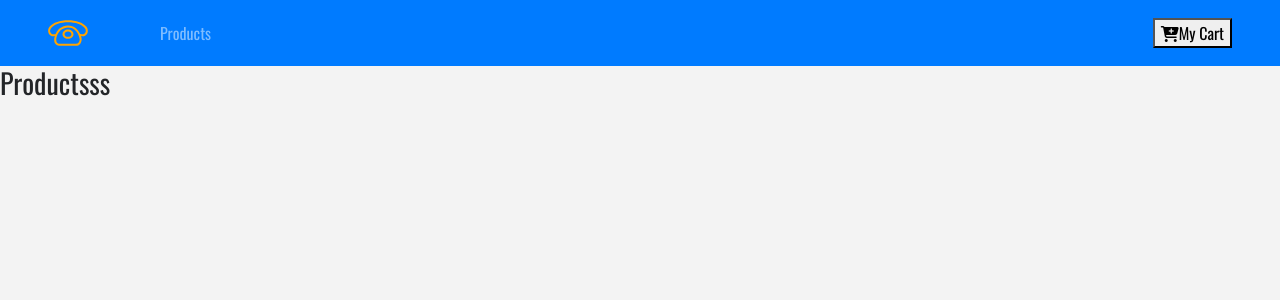
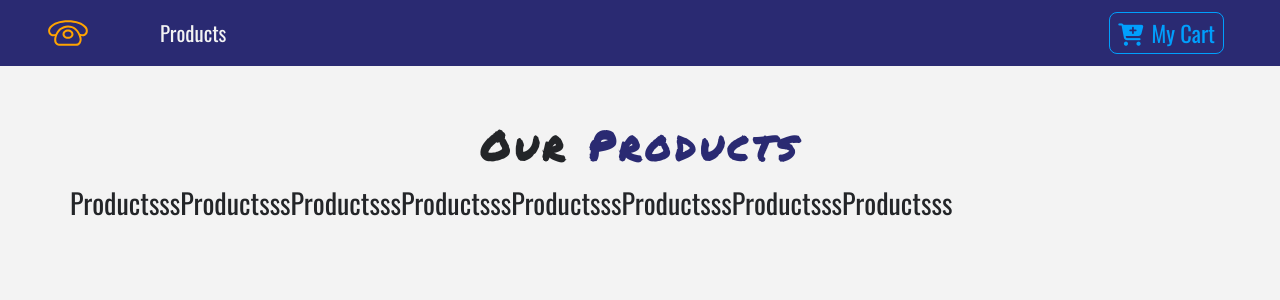
Before and after one commit to georgecctang/phone-e-commerce-project, a React (Create React App) app: page / in a window 1280 px wide. Shown: the top 300 px of the page. Built offline with nearby package versions, Linux system fonts and the light colour scheme.

Commit message:
style NavBar, create context

```diff
--- a/package.json
+++ b/package.json
@@ -11,6 +11,7 @@
     "react-dom": "^17.0.1",
     "react-router-dom": "^5.2.0",
     "react-scripts": "4.0.1",
+    "styled-components": "^5.2.1",
     "web-vitals": "^0.2.4"
   },
   "scripts": {
--- a/src/App.js
+++ b/src/App.js
@@ -1,4 +1,3 @@
-import logo from './logo.svg';
 import { Switch, Route } from 'react-router-dom';
 import './App.css';
 import 'bootstrap/dist/css/bootstrap.min.css';
@@ -9,6 +8,7 @@
 import Default from './components/Default';
 
 function App() {
+
   return (
     <>
       <Navbar />
--- a/src/components/Navbar.js
+++ b/src/components/Navbar.js
@@ -1,16 +1,54 @@
 import { Link } from 'react-router-dom';
 import logo from '../logo.svg';
+import styled from 'styled-components';
 
 export default function Navbar() {
   return (
-    <nav className="navbar navbar-expand-sm navbar-dark px-sm-5 bg-primary">
+    <NavWrapper className="navbar navbar-expand-sm navbar-dark px-sm-5">
       <Link to="/">
         <img src={logo} alt="store" className="navbar-brand" />
       </Link>
       <ul className="navbar-nav align-items-center">
-        <li className="nav-item ml-5"><Link to="/" className="nav-link">Products</Link></li>
+        <li className="nav-item ml-5"><Link to="/" className="nav-link">products</Link></li>
       </ul>
-      <Link to='/cart' className="ml-auto"><button><i className="fas fa-cart-plus"></i>My Cart</button></Link>
-    </nav>
+      <Link to='/cart' className="ml-auto">
+        <ButtonContainer>
+          <span className="mr-2">
+            <i className="fas fa-cart-plus" />
+          </span>
+          my cart
+        </ButtonContainer>
+      </Link>
+    </NavWrapper>
   )
 }
+
+const NavWrapper = styled.nav`
+  background: var(--mainBlue);
+  .nav-link {
+    color: var(--mainWhite)!important;
+    font-size: 1.3rem;
+    text-transform: capitalize;
+  }
+`
+
+
+const ButtonContainer = styled.button`
+  text-transform: capitalize;
+  font-size: 1.4rem;
+  background: transparent;
+  border: 0.05rem solid var(--lightBlue);
+  color: var(--lightBlue);
+  border-radius: 0.5rem;
+  padding: 0.2rem 0.5rem;
+  cursor: pointer;
+  margin: 0.2rem 0.5rem 0.2rem 0;
+  transition: all 0.5s ease-in-out;
+  &:hover{
+    background: var(--lightBlue);
+    color: var(--mainBlue);
+  }
+  &:focus{
+    outline: none;
+  }
+`
--- a/src/components/ProductList.js
+++ b/src/components/ProductList.js
@@ -1,7 +1,27 @@
 import Product from './Product';
+import Title from './Title';
+import {ProductConsumer} from '../context';
 
 export default function ProductList() {
+
+
   return (
-    <div><Product /></div>
+    <>
+      <div className="py-5">
+        <div className="container">
+          <Title name="our" title="products" />
+          <div className="row">
+            <ProductConsumer>
+              {value => {
+                return value.products.map(product => {
+                  return <Product key={product.id} />
+                })
+                }
+              }
+            </ProductConsumer>
+          </div>
+        </div>
+      </div>
+    </>
   )
 }
--- /dev/null
+++ b/src/components/Title.js
@@ -0,0 +1,15 @@
+
+export default function Title({name,title}) {
+
+  return (
+    <div className="row">
+      <div className="col-10 mx-auto my-2 text-center text-title">
+        <h1 className="text-capitalize font-weight-bold">
+          {name} <strong className="text-blue">{title}</strong>
+        </h1>
+      </div>
+    </div>
+
+  )
+
+}
--- /dev/null
+++ b/src/context.js
@@ -0,0 +1,33 @@
+import React, {useState } from 'react';
+import { storeProducts, detailProduct } from './data';
+
+
+const ProductContext = React.createContext();
+
+export function ProductProvider(props) {
+
+  const [state, setState] = useState({products: storeProducts, detailProduct: detailProduct});
+
+  const handleDetail = () => {
+    console.log('hello from detail');
+  }
+  const addToCart = () => {
+    console.log('hello from add to cart');
+  }
+
+
+  return (
+    <ProductContext.Provider
+    value={{
+      ...state,
+      handleDetail,
+      addToCart
+    }}>
+      {props.children}
+    </ProductContext.Provider>
+
+  )
+
+}
+
+export const ProductConsumer = ProductContext.Consumer;
--- a/src/data.js
+++ b/src/data.js
@@ -1,8 +1,3 @@
-/*
-https://www.iconfinder.com/icons/1243689/call_phone_icon
-Creative Commons (Attribution 3.0 Unported);
-https://www.iconfinder.com/Makoto_msk */
-
 export const storeProducts = [
   {
     id: 1,
--- a/src/index.js
+++ b/src/index.js
@@ -3,14 +3,17 @@
 import { BrowserRouter as Router } from 'react-router-dom';
 import './index.css';
 import App from './App';
+import {ProductProvider} from './context';
+
 import reportWebVitals from './reportWebVitals';
 
+
 ReactDOM.render(
-  <React.StrictMode>
-  <Router>
-    <App />
-  </Router>
-  </React.StrictMode>,
+  <ProductProvider>
+    <Router>
+      <App />
+    </Router>
+  </ProductProvider>,
   document.getElementById('root')
 );
 
```
Also changed, not shown: 2 other files (tests, documents, lock files or other folders).
